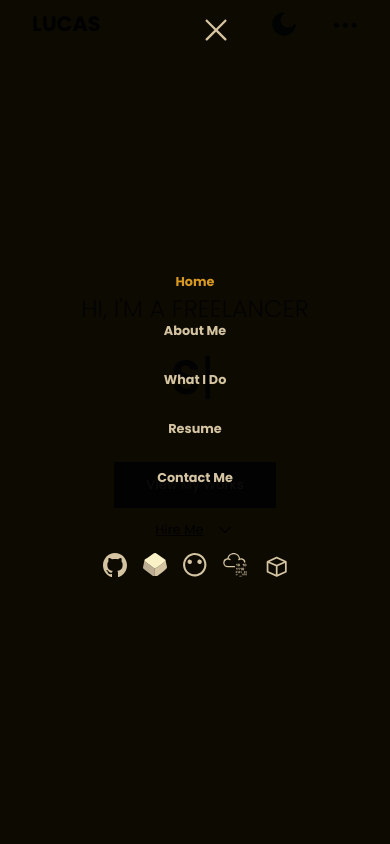
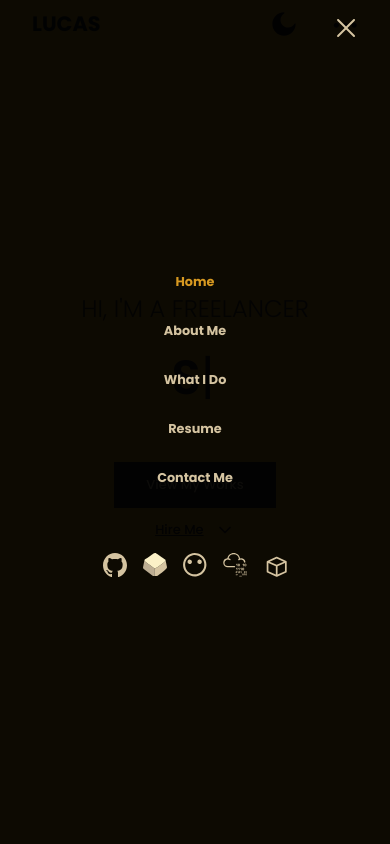
Before and after one commit to 0x0n0m4d/portfolio, a Vue app: page / in a window 390 px wide. Both pictures are taken after a click on the button 344 px from the left and 23 px from the top of the page. Shown: the top 844 px of the page. Built offline with nearby package versions, Linux system fonts and the light colour scheme; the HTML template or start-up script is replaced by a standard one.

Commit message:
style(modalmenu): improve close button design

```diff
--- a/src/components/ModalMenu.vue
+++ b/src/components/ModalMenu.vue
@@ -194,6 +194,8 @@ const props = defineProps({
 }
 
 .modal-default-button {
+  width: 28px;
+  height: 28px;
   display: flex;
   position: absolute;
   background-color: transparent;
@@ -223,5 +225,17 @@ const props = defineProps({
     width: 26px;
     height: 26px;
   }
+
+  .modal-default-button {
+    width: 24px;
+    height: 24px;
+    right: 5rem;
+  }
+}
+
+@media only screen and (max-width: 577px) {
+  .modal-default-button {
+    right: 2rem;
+  }
 }
 </style>
--- a/src/components/icons/Close.vue
+++ b/src/components/icons/Close.vue
@@ -1,5 +1,5 @@
 <template>
-  <svg width="28px" height="28px" viewBox="0 0 24 24" fill="none" xmlns="http://www.w3.org/2000/svg">
+  <svg width="100%" height="100%" viewBox="0 0 24 24" fill="none" xmlns="http://www.w3.org/2000/svg">
     <path
       d="M20.7457 3.32851C20.3552 2.93798 19.722 2.93798 19.3315 3.32851L12.0371 10.6229L4.74275 3.32851C4.35223 2.93798 3.71906 2.93798 3.32854 3.32851C2.93801 3.71903 2.93801 4.3522 3.32854 4.74272L10.6229 12.0371L3.32856 19.3314C2.93803 19.722 2.93803 20.3551 3.32856 20.7457C3.71908 21.1362 4.35225 21.1362 4.74277 20.7457L12.0371 13.4513L19.3315 20.7457C19.722 21.1362 20.3552 21.1362 20.7457 20.7457C21.1362 20.3551 21.1362 19.722 20.7457 19.3315L13.4513 12.0371L20.7457 4.74272C21.1362 4.3522 21.1362 3.71903 20.7457 3.32851Z"
       fill="currentColor" />
```
